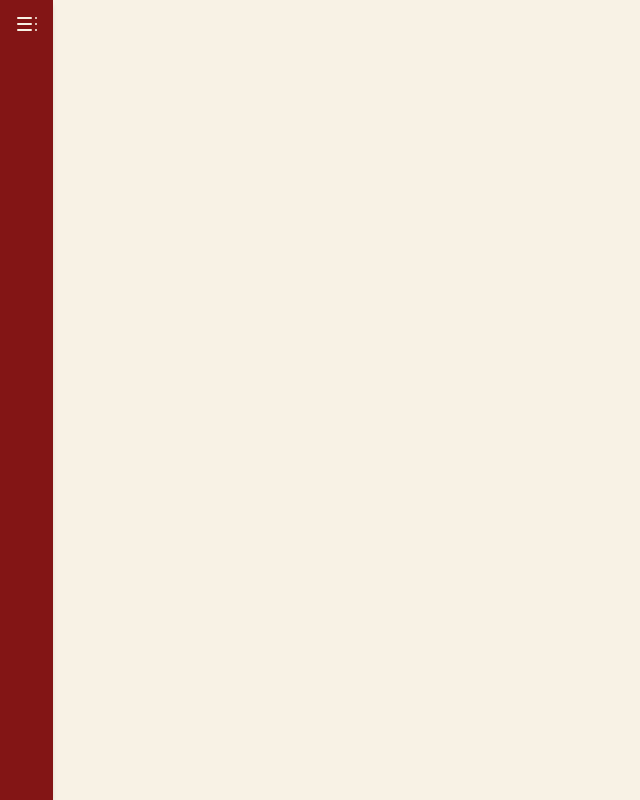
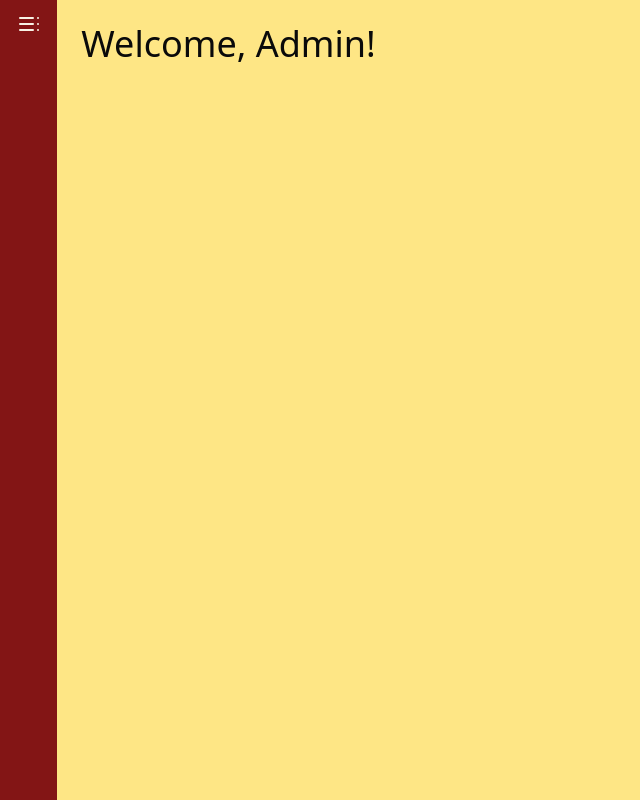
Before and after one commit to chritzadz/permisi-website, a Next.js app: page /admin/home in a window 1280 px wide. Shown: the whole page, without its empty margins (0-640 px from the left). Built offline with nearby package versions, Linux system fonts and the light colour scheme.

Commit message:
change to pixel instead

```diff
--- a/src/app/admin/home/page.tsx
+++ b/src/app/admin/home/page.tsx
@@ -23,13 +23,13 @@ const AdminHomePage = () => {
         if (panelRef.current) {
             if (isInitialRender) {
                 gsap.set(panelRef.current, {
-                    width: panelIsOpen ? "20%" : "4.166%",
+                    width: panelIsOpen ? "300px" : "60px",
                 });
                 setIsInitialRender(false);
             } else {
                 gsap.to(panelRef.current, {
                     duration: 0.5,
-                    width: panelIsOpen ? "20%" : "4.166%",
+                    width: panelIsOpen ? "300px" : "60px",
                     ease: "power3.out",
                 });
             }
@@ -76,7 +76,7 @@ const AdminHomePage = () => {
     ]
 
     return(
-        <div className="bg-normal-creme h-screen">
+        <div className="bg-normal-creme h-screen flex flex-row">
             <div className="h-full flex overflow-hidden bg-white shadow-md" ref={panelRef}>
                 {
                     panelIsOpen?(
@@ -90,6 +90,11 @@ const AdminHomePage = () => {
                     )
                 }
             </div>
+            <div className="bg-amber-200 w-full flex flex-col">
+                <div className="w-full p-6 text-4xl">
+                    Welcome, Admin!
+                </div>
+            </div>
         </div>
     );
 }
```
